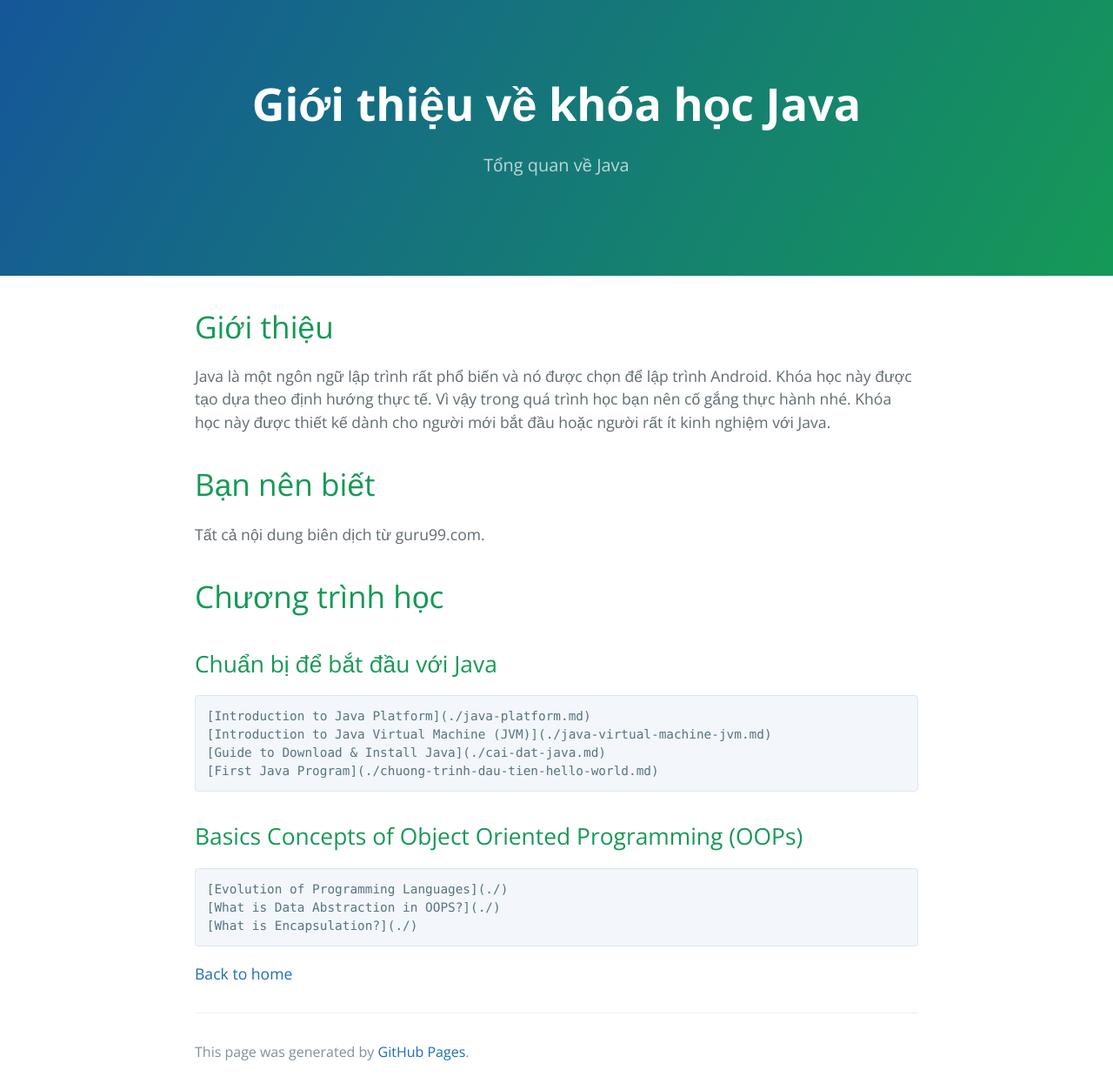
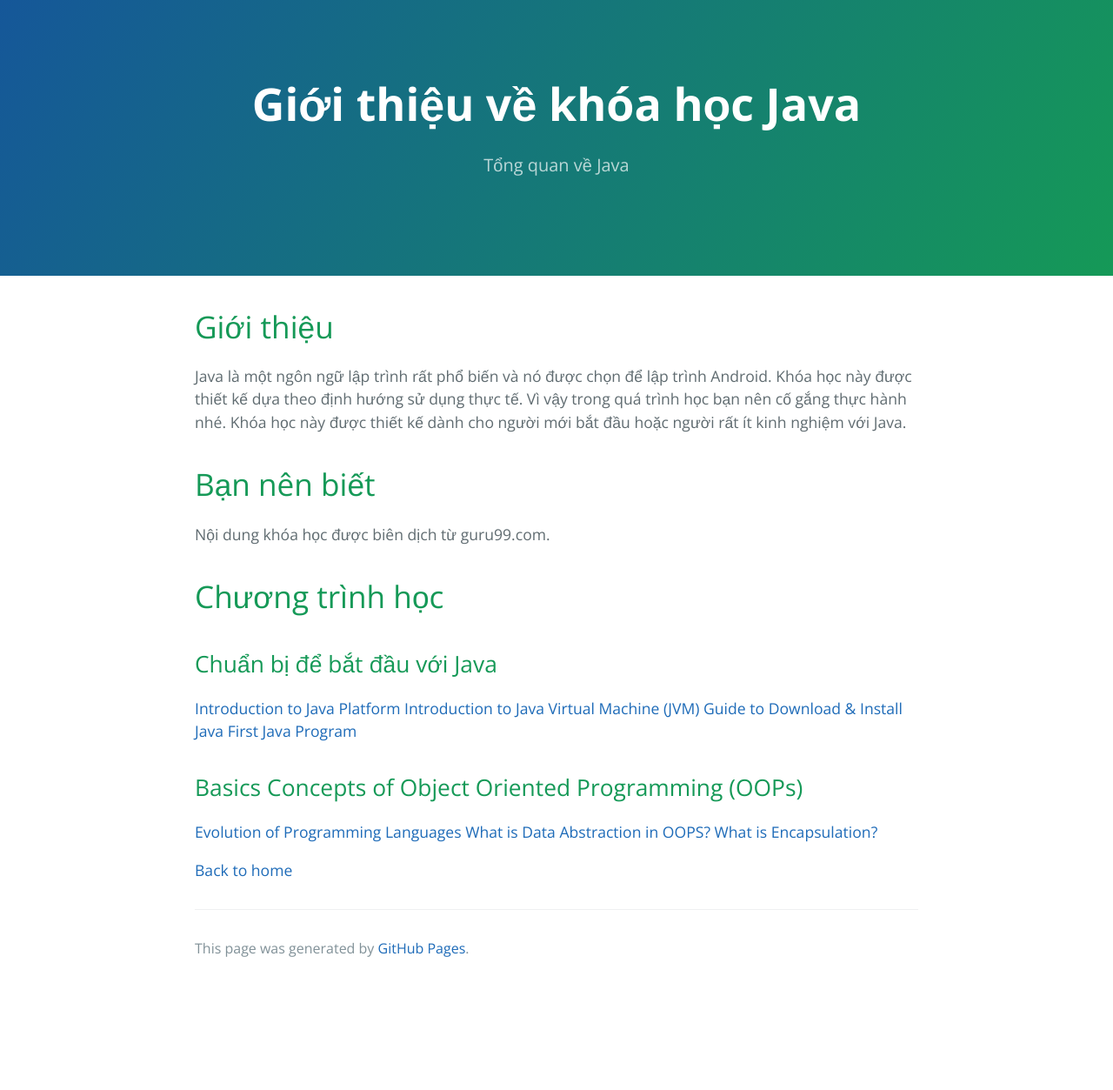
Before and after one commit to lxnhiqn905/lxnhiqn905.github.io, a Jekyll site: the page built from java/index.md, in a window 1280 px wide. Shown: the whole page at 87% size. Built offline with Jekyll 4.4.1, drawn with Linux system fonts in a browser that asks for light colours; after the commit the page ends 1134 px from its top, so only the background shows below that.

Commit message:
Format link again

```diff
--- a/java/index.md
+++ b/java/index.md
@@ -5,22 +5,22 @@ description: Tổng quan về Java
 ---
 
 # Giới thiệu
-Java là một ngôn ngữ lập trình rất phổ biến và nó được chọn để lập trình Android. Khóa học này được tạo dựa theo định hướng thực tế. Vì vậy trong quá trình học bạn nên cố gắng thực hành nhé.
+Java là một ngôn ngữ lập trình rất phổ biến và nó được chọn để lập trình Android. Khóa học này được thiết kế dựa theo định hướng sử dụng thực tế. Vì vậy trong quá trình học bạn nên cố gắng thực hành nhé.
 Khóa học này được thiết kế dành cho người mới bắt đầu hoặc người rất ít kinh nghiệm với Java.
 
 # Bạn nên biết
-Tất cả nội dung biên dịch từ guru99.com.
+Nội dung khóa học được biên dịch từ guru99.com.
 
 # Chương trình học
 ## Chuẩn bị để bắt đầu với Java
-    [Introduction to Java Platform](./java-platform.md)
-    [Introduction to Java Virtual Machine (JVM)](./java-virtual-machine-jvm.md)
-    [Guide to Download & Install Java](./cai-dat-java.md)
-    [First Java Program](./chuong-trinh-dau-tien-hello-world.md)
+   [Introduction to Java Platform](./java-platform.md)
+   [Introduction to Java Virtual Machine (JVM)](./java-virtual-machine-jvm.md)
+   [Guide to Download & Install Java](./cai-dat-java.md)
+   [First Java Program](./chuong-trinh-dau-tien-hello-world.md)
 
 ## Basics Concepts of Object Oriented Programming (OOPs)
-    [Evolution of Programming Languages](./)
-    [What is Data Abstraction in OOPS?](./)
-    [What is Encapsulation?](./)
+   [Evolution of Programming Languages](./)
+   [What is Data Abstraction in OOPS?](./)
+   [What is Encapsulation?](./)
 
 [Back to home](../)
```
